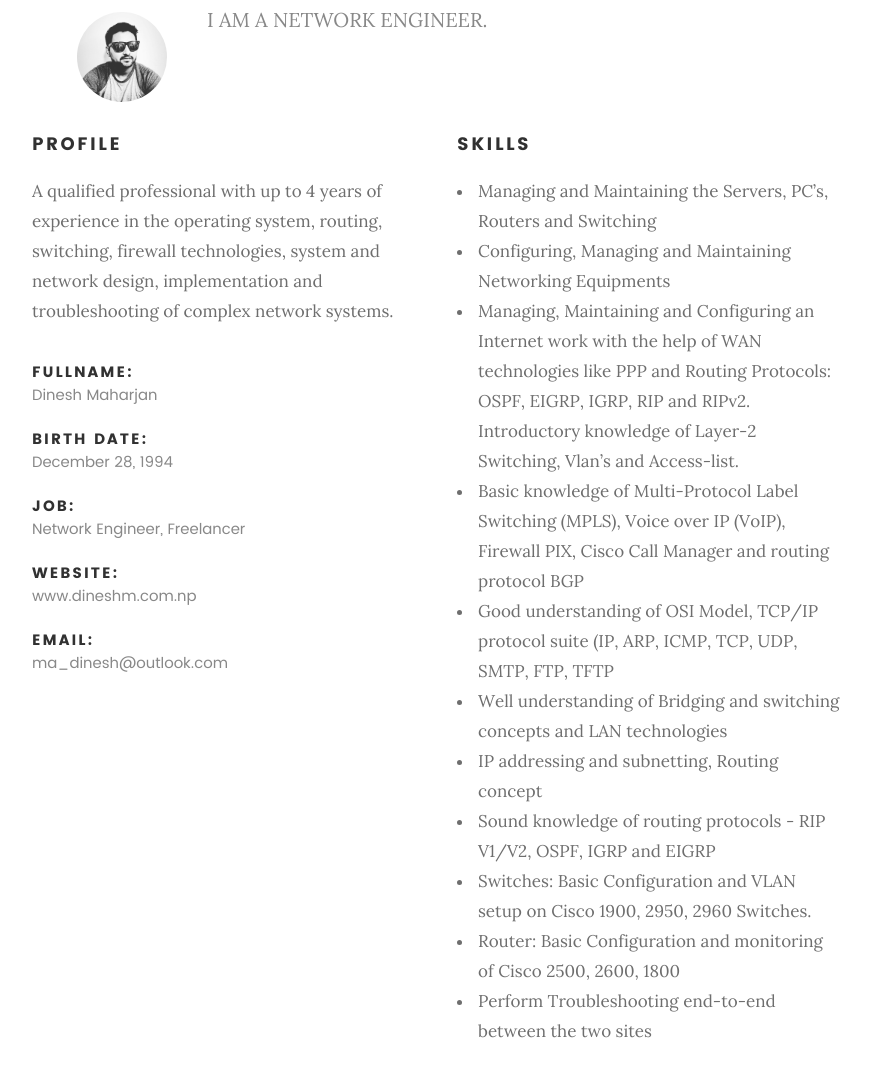
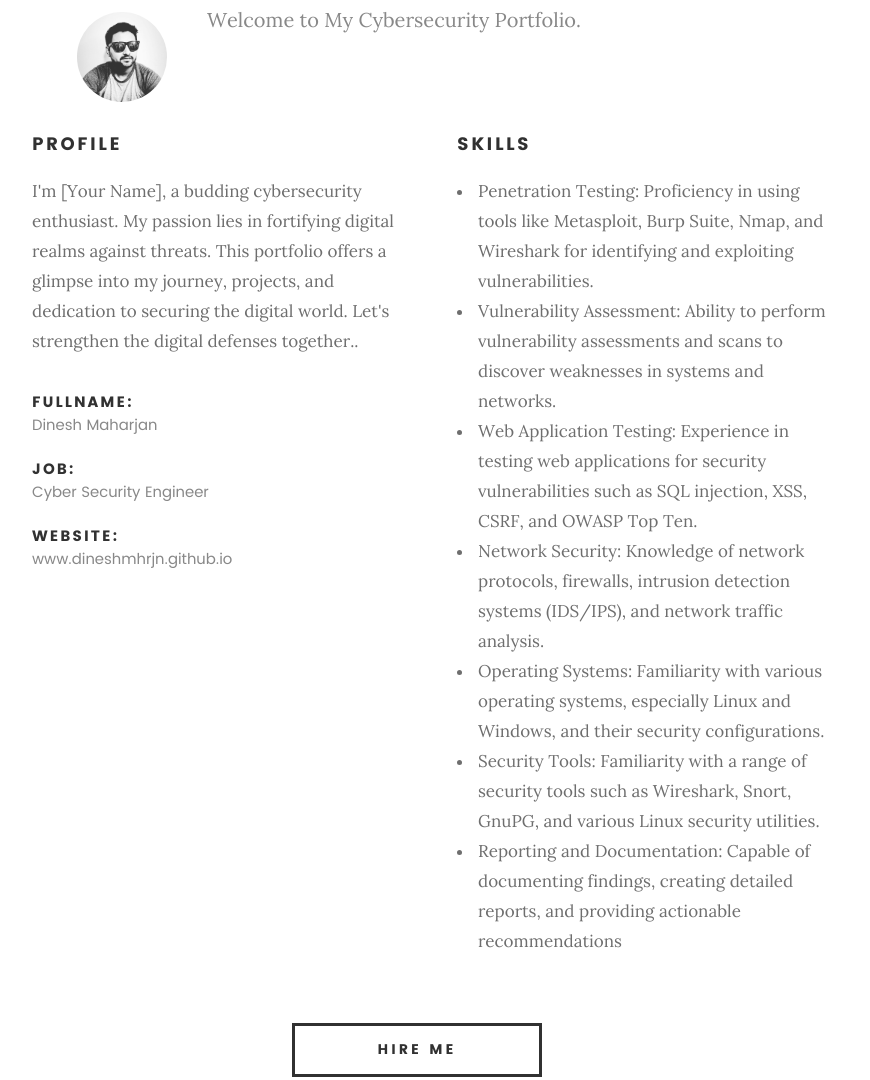
Before and after one commit to dailydeveloperr/dineshm.github.io, a plain HTML site: page index.html in a window 1280 px wide. Shown: the part 989-2069 px from the top of the page, without its empty margins (203-1073 px from the left). Drawn offline with Linux system fonts and the light colour scheme.

Commit message:
Update index.html

```diff
--- a/index.html
+++ b/index.html
@@ -42,7 +42,7 @@
 
 <h1>Dinesh Maharjan</h1>
 
-<p class="intro-position"><span>Network Engineer</span> <span>Freelancer</span></p>
+<p class="intro-position"><span>Cyber Secuirty Engineer</span> <span>Red Team</span></p>
 <a class="button stroke smoothscroll" href="#about" title="">More About Me</a></div>
 </div>
 </div>
@@ -66,7 +66,7 @@
 <h1></h1>
 
 <div class="intro-info"><img alt="Profile Picture" src="images/profile-pic.jpg" />
-<p class="lead" style="text-align:justify">I AM A NETWORK ENGINEER.</p>
+<p class="lead" style="text-align:justify">Welcome to My Cybersecurity Portfolio.</p>
 </div>
 </div>
 </div>
@@ -76,14 +76,13 @@
 <div class="col-six tab-full">
 <h3>Profile</h3>
 
-<p>A qualified professional with up to 4 years of experience in the operating system, routing, switching, firewall technologies, system and network design, implementation and troubleshooting of complex network systems.</p>
+<p>I'm [Your Name], a budding cybersecurity enthusiast. My passion lies in fortifying digital realms against threats. This portfolio offers a glimpse into my journey, projects, and dedication to securing the digital world. Let's strengthen the digital defenses together..</p>
 
 <ul class="info-list">
 	<li><strong>Fullname:</strong> <span>Dinesh Maharjan</span></li>
-	<li><strong>Birth Date:</strong> <span>December 28, 1994</span></li>
-	<li><strong>Job:</strong> <span>Network Engineer, Freelancer</span></li>
-	<li><strong>Website:</strong> <span>www.dineshm.com.np</span></li>
-	<li><strong>Email:</strong> <span>ma_dinesh@outlook.com</span></li>
+	<li><strong>Job:</strong> <span>Cyber Security Engineer</span></li>
+	<li><strong>Website:</strong> <span>www.dineshmhrjn.github.io</span></li>
+
 </ul>
 <!-- /info-list --></div>
 
@@ -91,17 +90,14 @@
 <h3>Skills</h3>
 
 <ul>
-	<li>Managing and Maintaining the Servers, PC&rsquo;s, Routers and Switching</li>
-	<li>Configuring, Managing and Maintaining Networking Equipments</li>
-	<li>Managing, Maintaining and Configuring an Internet work with the help of WAN technologies like PPP&nbsp;and Routing Protocols: OSPF, EIGRP, IGRP, RIP and RIPv2. Introductory knowledge of Layer-2 Switching, Vlan&rsquo;s and Access-list.</li>
-	<li>Basic knowledge of Multi-Protocol Label Switching (MPLS), Voice over IP (VoIP), Firewall PIX, Cisco Call Manager and routing protocol BGP</li>
-	<li>Good understanding of OSI Model, TCP/IP protocol suite (IP, ARP, ICMP, TCP, UDP, SMTP, FTP, TFTP</li>
-	<li>Well understanding of Bridging and switching concepts and LAN technologies</li>
-	<li>IP addressing and subnetting, Routing concept</li>
-	<li>Sound knowledge of routing protocols - RIP V1/V2, OSPF, IGRP and EIGRP</li>
-	<li>Switches: Basic Configuration and VLAN setup on Cisco 1900, 2950, 2960 Switches.</li>
-	<li>Router: Basic Configuration and monitoring of Cisco 2500, 2600, 1800</li>
-	<li>Perform Troubleshooting end-to-end between the two sites</li>
+	<li>Penetration Testing: Proficiency in using tools like Metasploit, Burp Suite, Nmap, and Wireshark for identifying and exploiting vulnerabilities.</li>
+	<li>Vulnerability Assessment: Ability to perform vulnerability assessments and scans to discover weaknesses in systems and networks.</li>
+	<li>Web Application Testing: Experience in testing web applications for security vulnerabilities such as SQL injection, XSS, CSRF, and OWASP Top Ten.</li>
+	<li>Network Security: Knowledge of network protocols, firewalls, intrusion detection systems (IDS/IPS), and network traffic analysis.</li>
+	<li>Operating Systems: Familiarity with various operating systems, especially Linux and Windows, and their security configurations.</li>
+	<li>Security Tools: Familiarity with a range of security tools such as Wireshark, Snort, GnuPG, and various Linux security utilities.</li>
+	<li>Reporting and Documentation: Capable of documenting findings, creating detailed reports, and providing actionable recommendations</li>
+
 </ul>
 <!-- /skill-bars --></div>
 </div>
@@ -179,7 +175,7 @@
 <div class="timeline-ico"></div>
 
 <div class="timeline-header">
-<h3>Bachelor Degree</h3>
+<h3>Degree</h3>
 
 <p></p>
 </div>
@@ -187,7 +183,7 @@
 <div class="timeline-content">
 <h4>Purbanchal University</h4>
 
-<p>Bachelor of Information Technology (BIT) | Aryan School of Engineering, Kathmandu</p>
+<p>Bachelor of Information Technology (BIT)</p>
 </div>
 </div>
 <!-- /timeline-block --></div>
@@ -244,7 +240,7 @@
 
 <h5>Skype ID</h5>
 
-<p>senid.mahrzn</p>
+<p>hello@dm</p>
 </div>
 
 <div class="col-four tab-full collapse">
@@ -252,16 +248,11 @@
 
 <h5>Email</h5>
 
-<p>ma_dinesh@outlook.com</p>
+<p>hello@gdineshmhrjn.github.io</p>
 </div>
 
 <div class="col-four tab-full">
 <div class="icon"></div>
-
-<h5>Call Me At</h5>
-
-<p>Mobile: (+977) 9849789388</p>
-</div>
 </div>
 <!-- /contact-info --></section>
 <!-- /contact --><!-- footer
@@ -279,7 +270,7 @@
 </div>
 
 <div class="col-six tab-full">
-<div class="copyright"><span>&copy; Copyright Dinesh Maharjan 2019.</span> <span>Design by <a href="http://dineshm.com.np" target="_blank">Dinesh Maharjan</a></span></div>
+<div class="copyright"><span>&copy; Copyright Dinesh Maharjan 2023.</span> <span>Design by <a href="http://dineshmhrjn.github.io" target="_blank">Dinesh Maharjan</a></span></div>
 </div>
 
 <div id="go-top"></div>
```
